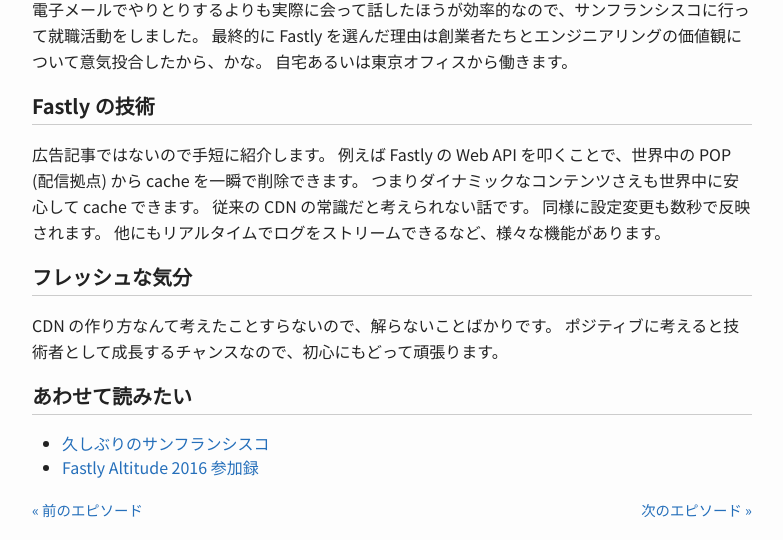
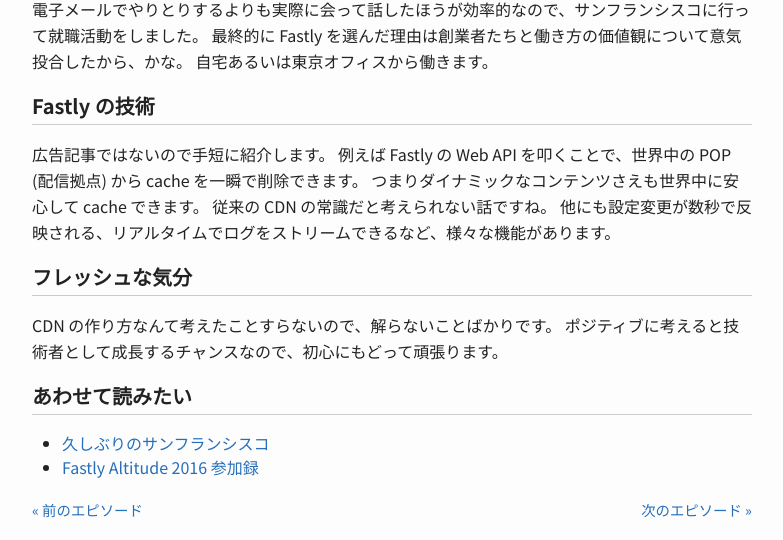
Before and after one commit to toru/ep.torumk.com, a Jekyll site: the page built from _posts/2015-08-17-hello-fastly.md, in a window 1280 px wide. Shown: the part 720-1260 px from the top of the page, without its empty margins (248-1031 px from the left). Built offline with Jekyll 4.4.1, drawn with Linux system fonts in a browser that asks for light colours.

Commit message:
posts: refine the fastly episode

```diff
--- a/_posts/2015-08-17-hello-fastly.md
+++ b/_posts/2015-08-17-hello-fastly.md
@@ -11,7 +11,7 @@
 ![fastly-luna]({{ site.object_store }}/ep/afc1edd1.jpg)
 
 電子メールでやりとりするよりも実際に会って話したほうが効率的なので、サンフランシスコに行って就職活動をしました。
-最終的に Fastly を選んだ理由は創業者たちとエンジニアリングの価値観について意気投合したから、かな。
+最終的に Fastly を選んだ理由は創業者たちと働き方の価値観について意気投合したから、かな。
 自宅あるいは東京オフィスから働きます。
 
 ## Fastly の技術
@@ -19,9 +19,8 @@
 広告記事ではないので手短に紹介します。
 例えば Fastly の Web API を叩くことで、世界中の POP (配信拠点) から cache を一瞬で削除できます。
 つまりダイナミックなコンテンツさえも世界中に安心して cache できます。
-従来の CDN の常識だと考えられない話です。
-同様に設定変更も数秒で反映されます。
-他にもリアルタイムでログをストリームできるなど、様々な機能があります。
+従来の CDN の常識だと考えられない話ですね。
+他にも設定変更が数秒で反映される、リアルタイムでログをストリームできるなど、様々な機能があります。
 
 ## フレッシュな気分
 
```
